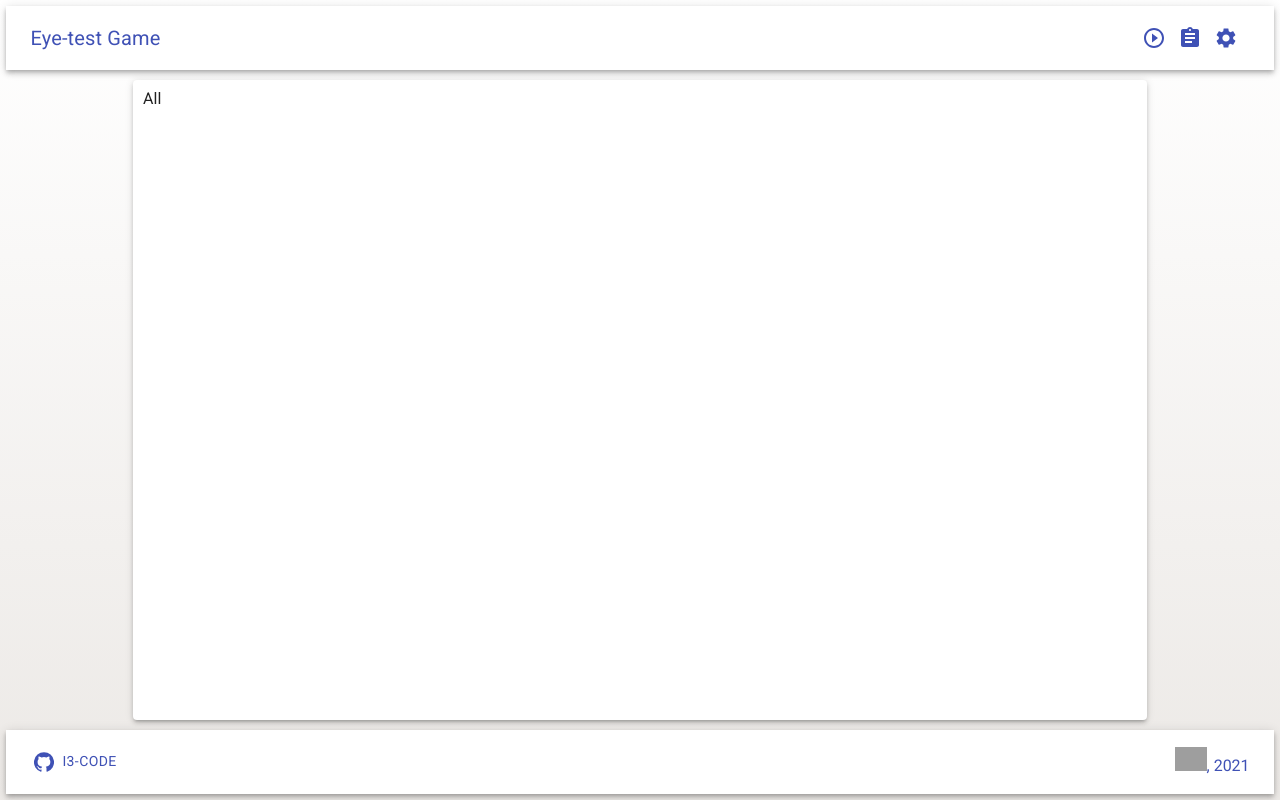
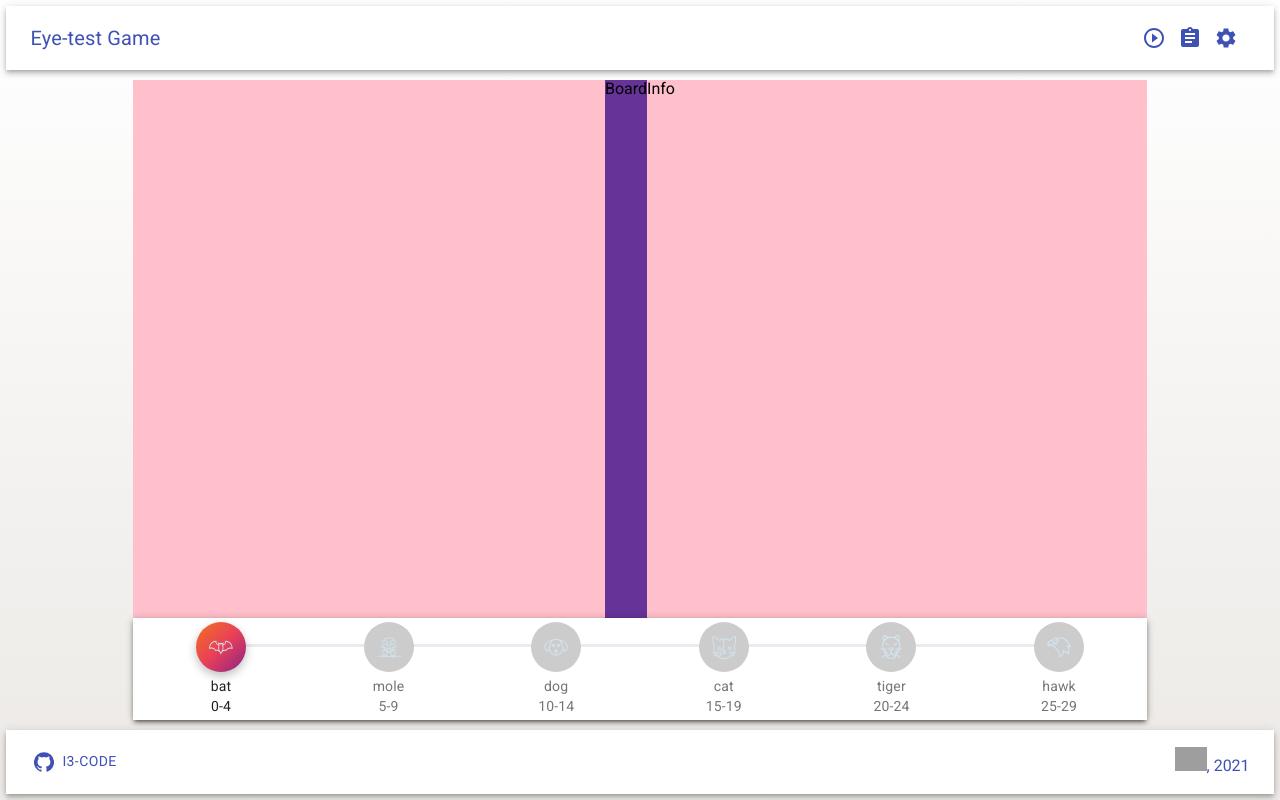
Before and after one commit to i3-code/react-game, a React app in the folder react-game/: page / in a window 1280 px wide. Built offline with nearby package versions, Linux system fonts and the light colour scheme; no server answers; grey boxes are pictures that could not be loaded.

Commit message:
feat: game board grid

```diff
--- a/react-game/package.json
+++ b/react-game/package.json
@@ -20,6 +20,7 @@
     "@material-ui/lab": "^4.0.0-alpha.57",
     "autoprefixer": "^9.8.6",
     "clean-webpack-plugin": "^3.0.0",
+    "clsx": "^1.1.1",
     "copy-webpack-plugin": "^5.1.2",
     "cssnano": "^4.1.10",
     "error-overlay-webpack-plugin": "^0.4.2",
--- a/react-game/src/assets/scss/main.scss
+++ b/react-game/src/assets/scss/main.scss
@@ -46,8 +46,25 @@ a {
 }
 
 .center {
+  background-color: pink;
   height: 100%;
   width: 80%;
   margin: 10px auto;
-  padding: 10px;
+  display: flex;
+  flex-direction: column;
+  justify-content: space-between;
 }
+
+.game {
+  display: flex;
+  justify-content: center;
+  height: 100%;
+}
+
+.game-board {
+  background-color: rebeccapurple;
+}
+
+.MuiStepLabel-label	{
+  margin-top: 4px !important;
+}
--- /dev/null
+++ b/react-game/src/js/components/Center/Board/Board.jsx
@@ -0,0 +1,7 @@
+import React from 'react';
+
+export default function Board() {
+  return (
+    <div className="game-board">Board</div>
+  );
+}
--- a/react-game/src/js/components/Center/Center.jsx
+++ b/react-game/src/js/components/Center/Center.jsx
@@ -1,10 +1,19 @@
 import React from 'react';
 import Paper from '@material-ui/core/Paper';
 
-export default function Variants() {
+import GameStepper from './GameStepper/GameStepper';
+import Board from './Board/Board';
+
+export default function Center() {
   return (
-    <Paper className="center" elevation={3}>
-      All
-    </Paper>
+    <div className="center">
+      <div className="game">
+        <Board />
+        <div className="game-info">Info</div>
+      </div>
+      <Paper className="game-stepper" elevation={3}>
+        <GameStepper />
+      </Paper>
+    </div>
   );
 }
--- /dev/null
+++ b/react-game/src/js/components/Center/GameStepper/GameStepper.jsx
@@ -0,0 +1,150 @@
+import React from 'react';
+import { makeStyles, withStyles } from '@material-ui/core/styles';
+import clsx from 'clsx';
+import Stepper from '@material-ui/core/Stepper';
+import Step from '@material-ui/core/Step';
+import StepLabel from '@material-ui/core/StepLabel';
+import StepConnector from '@material-ui/core/StepConnector';
+import { Icon, Paper } from '@material-ui/core';
+
+import BatIcon from '../../../../assets/images/ac_1.svg';
+import MoleIcon from '../../../../assets/images/ac_2.svg';
+import DogIcon from '../../../../assets/images/ac_3.svg';
+import CatIcon from '../../../../assets/images/ac_4.svg';
+import TigerIcon from '../../../../assets/images/ac_5.svg';
+import HawkIcon from '../../../../assets/images/ac_6.svg';
+
+const ColorlibConnector = withStyles({
+  alternativeLabel: {
+    top: 22,
+  },
+  active: {
+    '& $line': {
+      backgroundImage:
+        'linear-gradient( 95deg,rgb(242,113,33) 0%,rgb(233,64,87) 50%,rgb(138,35,135) 100%)',
+    },
+  },
+  completed: {
+    '& $line': {
+      backgroundImage:
+        'linear-gradient( 95deg,rgb(242,113,33) 0%,rgb(233,64,87) 50%,rgb(138,35,135) 100%)',
+    },
+  },
+  line: {
+    height: 3,
+    border: 0,
+    backgroundColor: '#eaeaf0',
+    borderRadius: 1,
+  },
+})(StepConnector);
+
+const useColorlibStepIconStyles = makeStyles({
+  root: {
+    backgroundColor: '#ccc',
+    zIndex: 1,
+    color: '#fff',
+    width: 50,
+    height: 50,
+    display: 'flex',
+    borderRadius: '50%',
+    justifyContent: 'center',
+    alignItems: 'center',
+  },
+  active: {
+    backgroundImage:
+      'linear-gradient( 136deg, rgb(242,113,33) 0%, rgb(233,64,87) 50%, rgb(138,35,135) 100%)',
+    boxShadow: '0 4px 10px 0 rgba(0,0,0,.25)',
+  },
+  completed: {
+    backgroundImage:
+      'linear-gradient( 136deg, rgb(242,113,33) 0%, rgb(233,64,87) 50%, rgb(138,35,135) 100%)',
+  },
+});
+
+function ColorlibStepIcon(props) {
+  const classes = useColorlibStepIconStyles();
+  const { active, completed, icon } = props;
+
+  const icons = {
+    1: <Icon><img src={BatIcon} height={25} width={25} alt="bat" /></Icon>,
+    2: <Icon><img src={MoleIcon} height={25} width={25} alt="mole" /></Icon>,
+    3: <Icon><img src={DogIcon} height={25} width={25} alt="dog" /></Icon>,
+    4: <Icon><img src={CatIcon} height={25} width={25} alt="cat" /></Icon>,
+    5: <Icon><img src={TigerIcon} height={25} width={25} alt="tiger" /></Icon>,
+    6: <Icon><img src={HawkIcon} height={25} width={25} alt="hawk" /></Icon>,
+  };
+
+  return (
+    <div
+      className={clsx(classes.root, {
+        [classes.active]: active,
+        [classes.completed]: completed,
+      })}
+    >
+      {icons[String(icon)]}
+    </div>
+  );
+}
+
+const useStyles = makeStyles({
+  root: {
+    width: '100%',
+  },
+  stepper: {
+    padding: '4px',
+  },
+  label: {
+    color: 'blue',
+    margin: 0,
+  },
+});
+
+function getSteps() {
+  return ['bat', 'mole', 'dog', 'cat', 'tiger', 'hawk'];
+}
+
+function getStepContent(step) {
+  switch (step) {
+    case 0:
+      return '0-4';
+    case 1:
+      return '5-9';
+    case 2:
+      return '10-14';
+    case 3:
+      return '15-19';
+    case 4:
+      return '20-24';
+    case 5:
+      return '25-29';
+    default:
+      return '29+';
+  }
+}
+
+export default function GameStepper() {
+  const classes = useStyles();
+  const activeStep = 0;
+  const steps = getSteps();
+
+  return (
+    <Paper className={classes.root} elevation={3}>
+      <Stepper
+        className={classes.stepper}
+        alternativeLabel
+        activeStep={activeStep}
+        connector={<ColorlibConnector />}
+      >
+        {steps.map((label, index) => (
+          <Step key={label}>
+            <StepLabel StepIconComponent={ColorlibStepIcon}>
+              {label}
+              <br />
+              {getStepContent(index)}
+            </StepLabel>
+          </Step>
+        ))}
+      </Stepper>
+    </Paper>
+  );
+}
```
